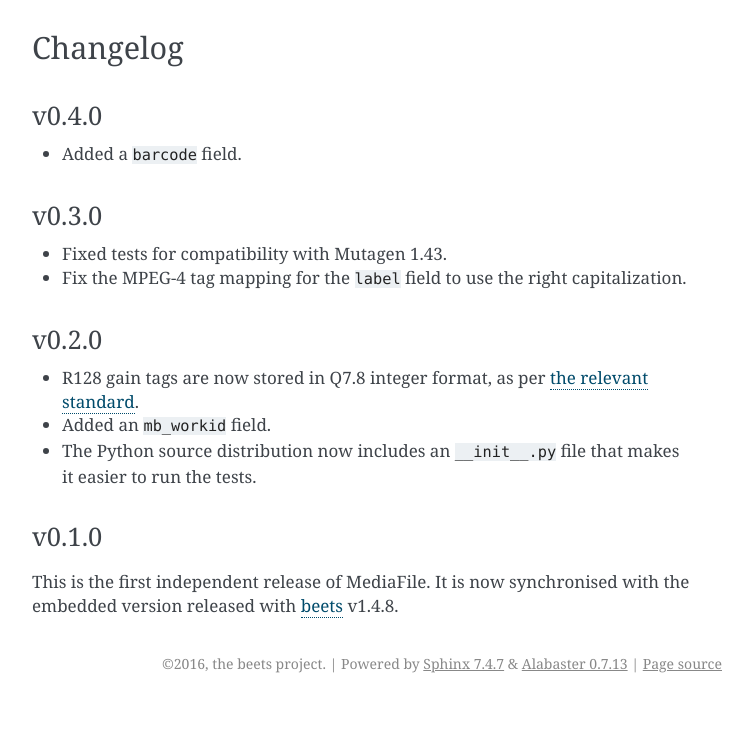
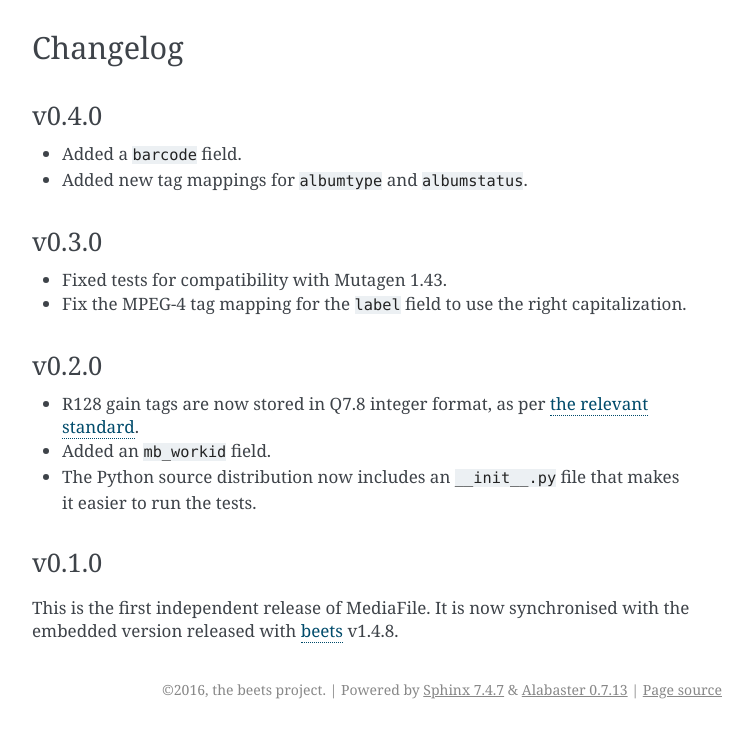
Before and after one commit to beetbox/mediafile, a Sphinx documentation site: the page built from docs/index.rst, in a window 1280 px wide and 900 px high, scrolled down 2145 px, cut to the strip 171-900 px from the top of the window. Shown: the whole strip, without its empty margins (388-1141 px from the left). Built offline with Sphinx 7.4.7, drawn with Linux system fonts in a browser that asks for light colours; before the commit the page ends 3019 px from its top, so only the background shows below that.

Commit message:
Update the changelog

```diff
--- a/docs/index.rst
+++ b/docs/index.rst
@@ -104,6 +104,7 @@ v0.4.0
 ''''''
 
 - Added a ``barcode`` field.
+- Added new tag mappings for ``albumtype`` and ``albumstatus``.
 
 v0.3.0
 ''''''
```
